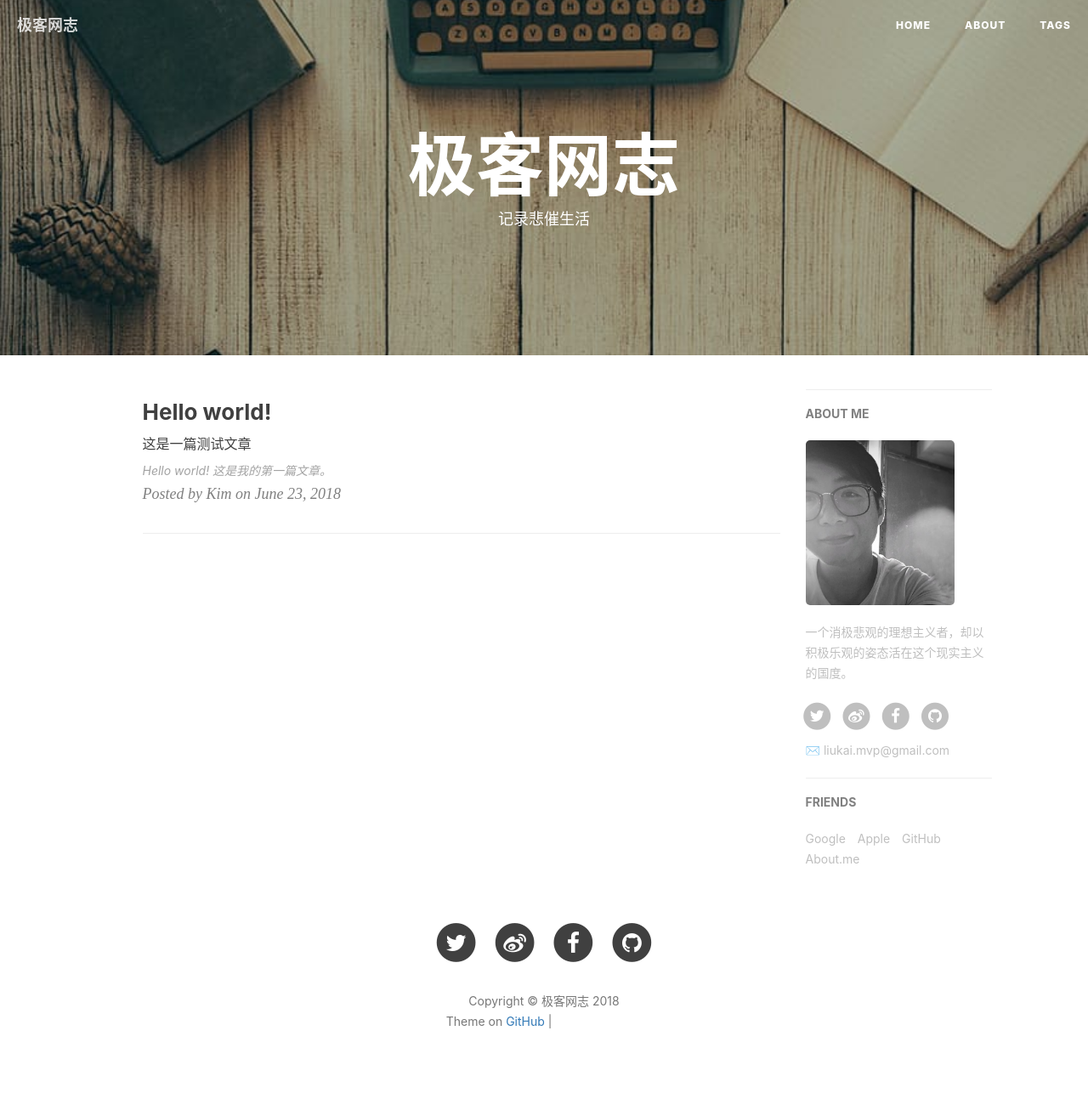
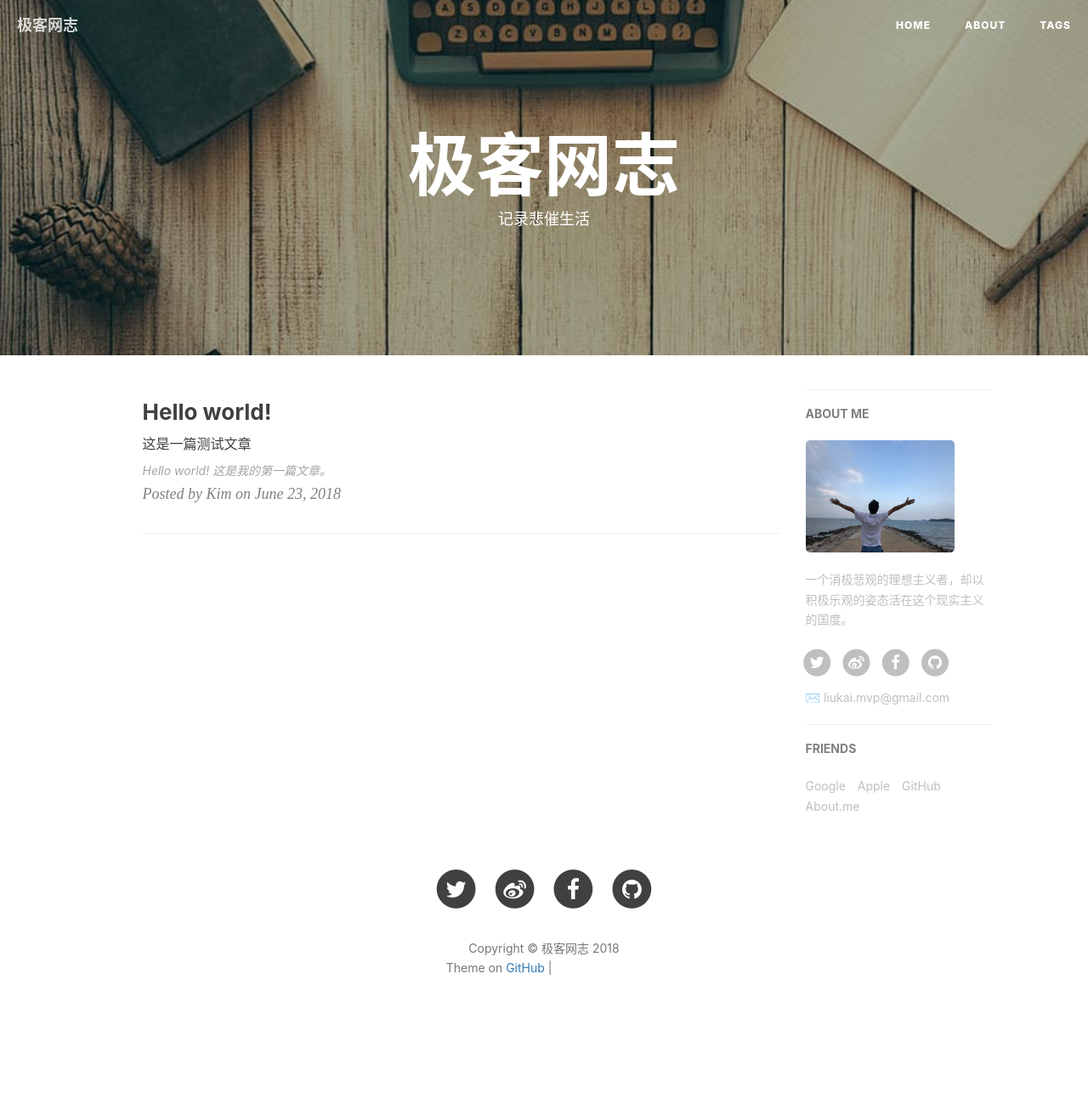
Before and after one commit to igeeker/igeeker.github.io, a Jekyll site: the page built from index.html, in a window 1280 px wide. Shown: the whole page at 85% size. Built offline with Jekyll 4.4.1, drawn with Linux system fonts in a browser that asks for light colours; nearby versions of some CDN libraries; the list of posts is cut into pages by our own code; comment, search, counter and statistics services are not loaded; after the commit the page ends 1243 px from its top, so only the background shows below that; grey boxes are pictures that could not be loaded.

Commit message:
Update _config.yml

```diff
--- a/_config.yml
+++ b/_config.yml
@@ -12,7 +12,7 @@
 # Sidebar settings
 sidebar: true                           # whether or not using Sidebar.
 sidebar-about-description: "一个消极悲观的理想主义者，却以积极乐观的姿态活在这个现实主义的国度。"
-sidebar-avatar: /img/about-BY-gentle.jpg      # use absolute URL, seeing it's used in both `/` and `/about/`
+sidebar-avatar: /img/about-me-gentle.jpg      # use absolute URL, seeing it's used in both `/` and `/about/`
 
 
 
```
